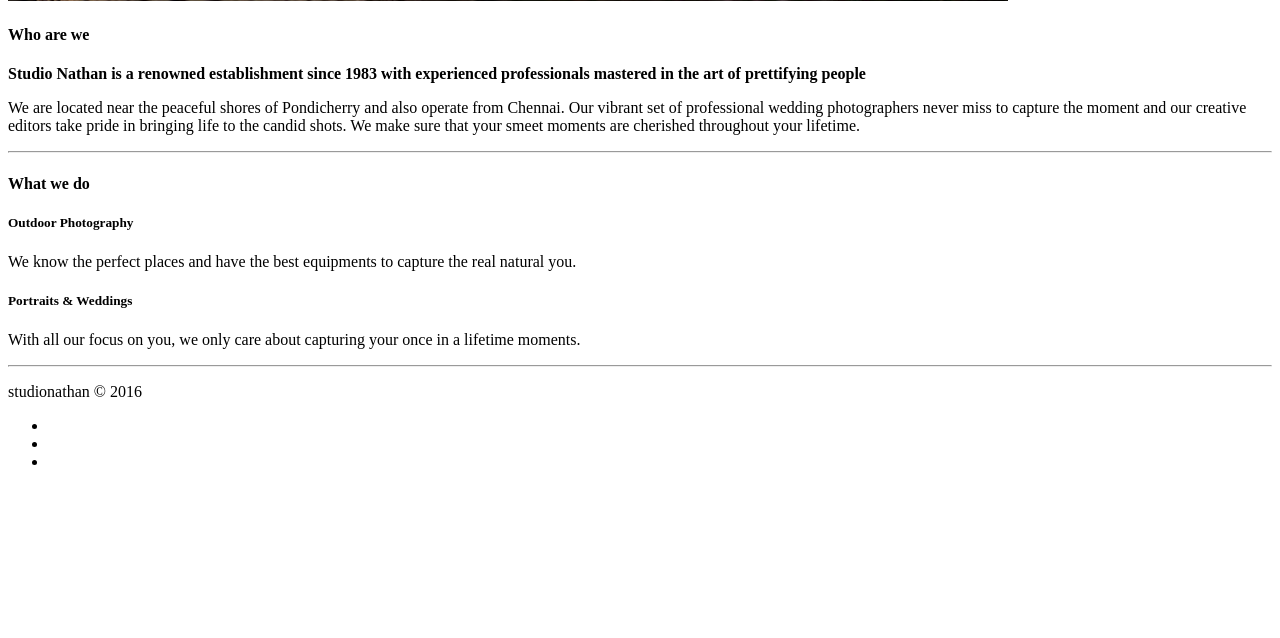
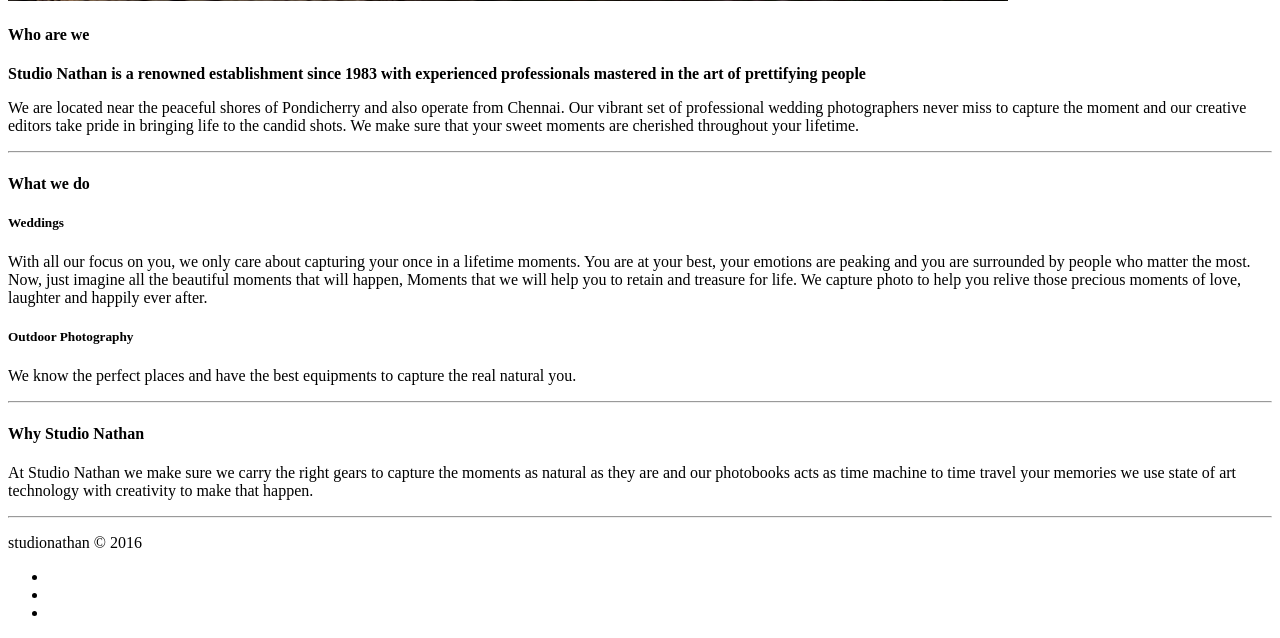
Before and after one commit to scriperdj/app_for_hari, a Rails app: template app/views/pages/about.html.erb in a window 1280 px wide. Shown: the part 1126-1764 px from the top of the page. Before the commit the page ends 1591 px from the top, so only its background shows below. Run offline with Rails 7, Linux system fonts and the light colour scheme; the template is opened without the code that fills it, so the values that code supplies are empty; some libraries are stand-ins or nearby versions.

Commit message:
added about

```diff
--- a/app/views/layouts/_footer.html.erb
+++ b/app/views/layouts/_footer.html.erb
@@ -15,3 +15,14 @@
 		toastr['error']('<%= alert %>');
 	</script>
 <% end %>
+<!-- Google Analytics-->
+<script>
+	(function(i,s,o,g,r,a,m){i['GoogleAnalyticsObject']=r;i[r]=i[r]||function(){
+	(i[r].q=i[r].q||[]).push(arguments)},i[r].l=1*new Date();a=s.createElement(o),
+	m=s.getElementsByTagName(o)[0];a.async=1;a.src=g;m.parentNode.insertBefore(a,m)
+	})(window,document,'script','//www.google-analytics.com/analytics.js','ga');
+
+	ga('create', 'UA-71913468-1', 'auto');
+	ga('send', 'pageview');
+
+</script>
--- a/app/views/pages/about.html.erb
+++ b/app/views/pages/about.html.erb
@@ -26,7 +26,7 @@
 
 					<p>We are located near the peaceful shores of Pondicherry and also operate from Chennai. Our vibrant set of professional wedding
 					photographers never miss to capture the moment and our creative editors take pride in bringing life to the candid shots.
-					We make sure that your smeet moments are cherished throughout your lifetime.  </p>
+					We make sure that your sweet moments are cherished throughout your lifetime.  </p>
 				</div>
 			</div>
 
@@ -37,11 +37,13 @@
 					<h4><strong>What we do</strong></h4>
 				</div>
 				<div class="column column-span-2 column-push-0 column-last">
+					<h5><strong>Weddings</strong></h5>
+					<p>With all our focus on you, we only care about capturing your once in a lifetime moments. You are at your best, your emotions are peaking and you are surrounded by people who matter the most. Now, just imagine all the beautiful moments that will happen, Moments that we will help you to retain and treasure for life. We capture photo to help you relive those precious moments of love, laughter and happily ever after.</p>
+
 					<h5><strong>Outdoor Photography</strong></h5>
 					<p>We know the perfect places and have the best equipments to capture the real natural you.</p>
 
-					<h5><strong>Portraits & Weddings</strong></h5>
-					<p>With all our focus on you, we only care about capturing your once in a lifetime moments.</p>
+
 				</div>
 			</div>
 
@@ -49,7 +51,15 @@
 
 			<hr class="divider" />
 
-
+			<div class="column-grid column-grid-3">
+				<div class="column column-span-1 column-push-0 column-first">
+					<h4><strong>Why Studio Nathan</strong></h4>
+				</div>
+				<div class="column column-span-2 column-push-0 column-last">
+					<p>At Studio Nathan we make sure we carry the right gears to capture the moments as natural as they are and our photobooks acts as time machine to time travel your memories we use state of art technology with creativity to make that happen.</p>
+				</div>
+			</div>
+			<hr class="divider" />
 
 			<!-- WYSIWYG ends here __-->
 		</div><!-- END .wrapper -->
```
